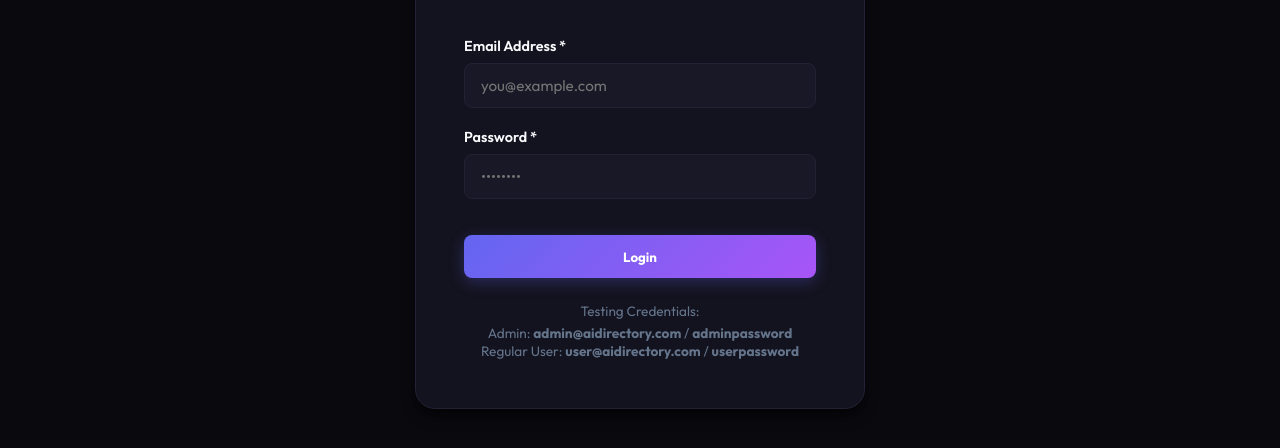
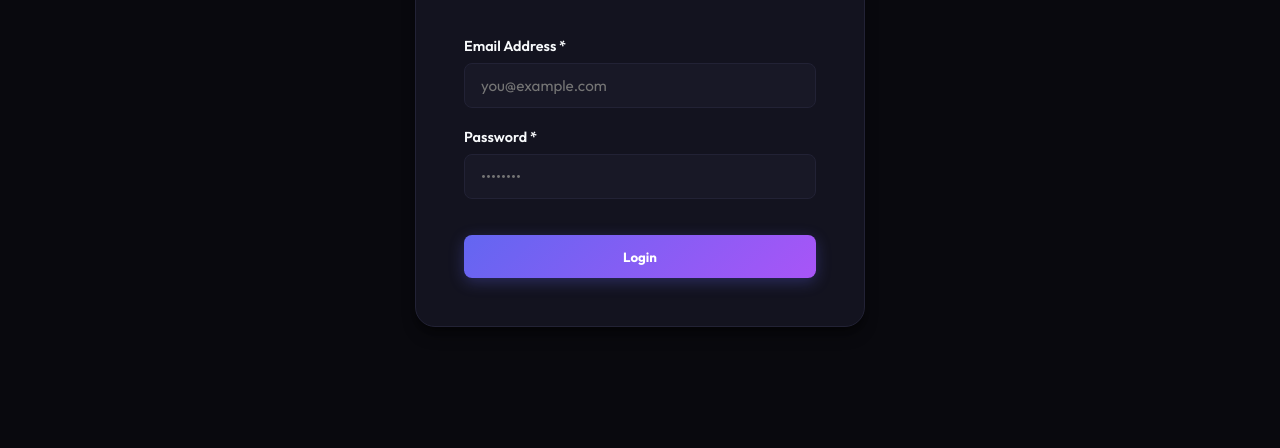
Before and after one commit to virajkotawadekar/ai-tools-directory, a plain HTML site: page frontend/login.html in a window 1280 px wide. Shown: the part 492-940 px from the top of the page. Drawn offline with Linux system fonts and the light colour scheme.

Commit message:
Update login page

```diff
--- a/frontend/login.html
+++ b/frontend/login.html
@@ -128,12 +128,7 @@
                     <button type="submit" class="modal-submit-btn" style="margin-top: 1rem;">Login</button>
                 </form>
 
-                <div style="margin-top: 1.5rem; text-align: center; font-size: 0.85rem; color: var(--text-muted);">
-                    <p>Testing Credentials:</p>
-                    <p style="margin-top: 0.25rem;">Admin: <strong>admin@aidirectory.com</strong> / <strong>adminpassword</strong></p>
-                    <p>Regular User: <strong>user@aidirectory.com</strong> / <strong>userpassword</strong></p>
-                </div>
-            </div>
+
 
             <!-- Register Form -->
             <div id="registerFormArea" style="display: none;">
```
